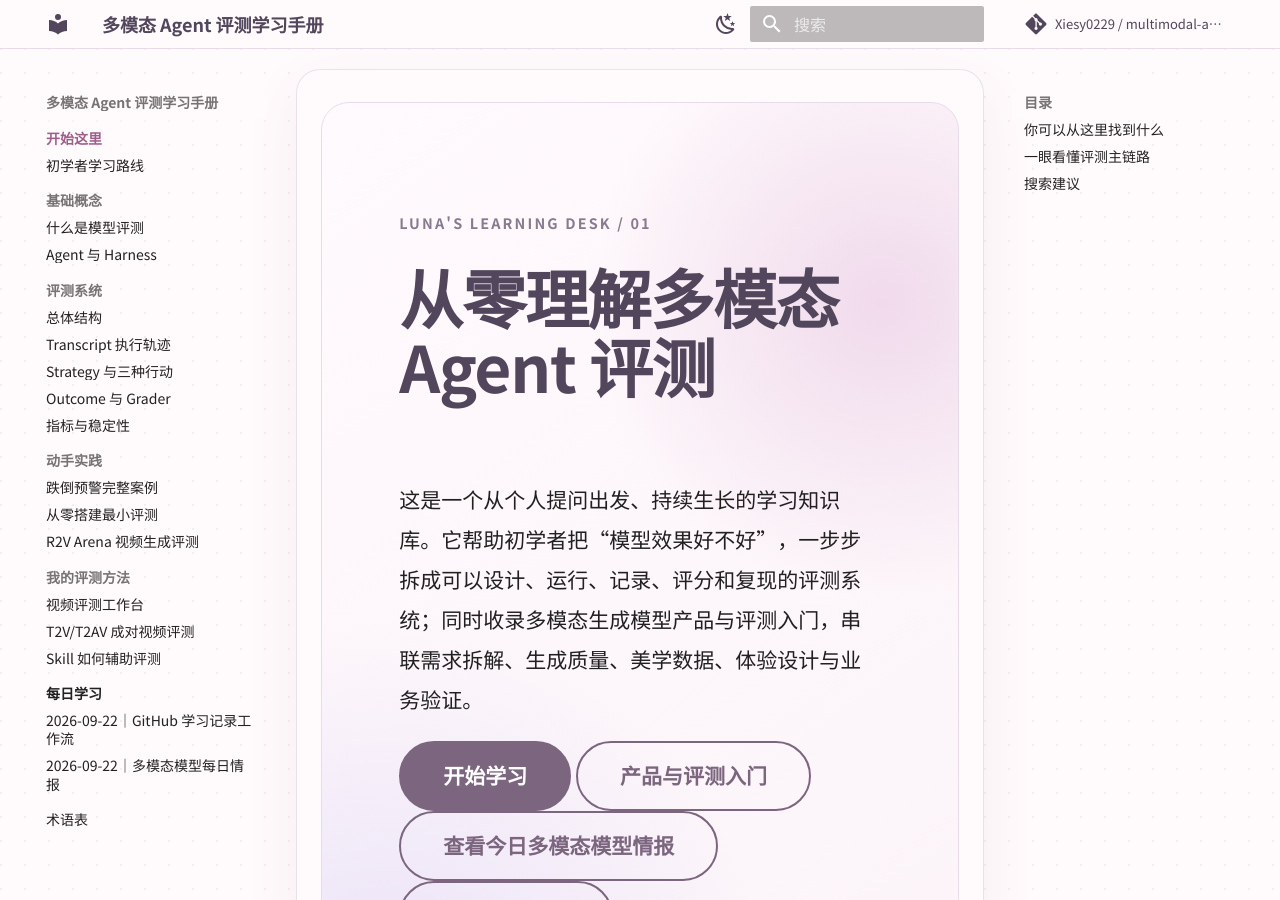
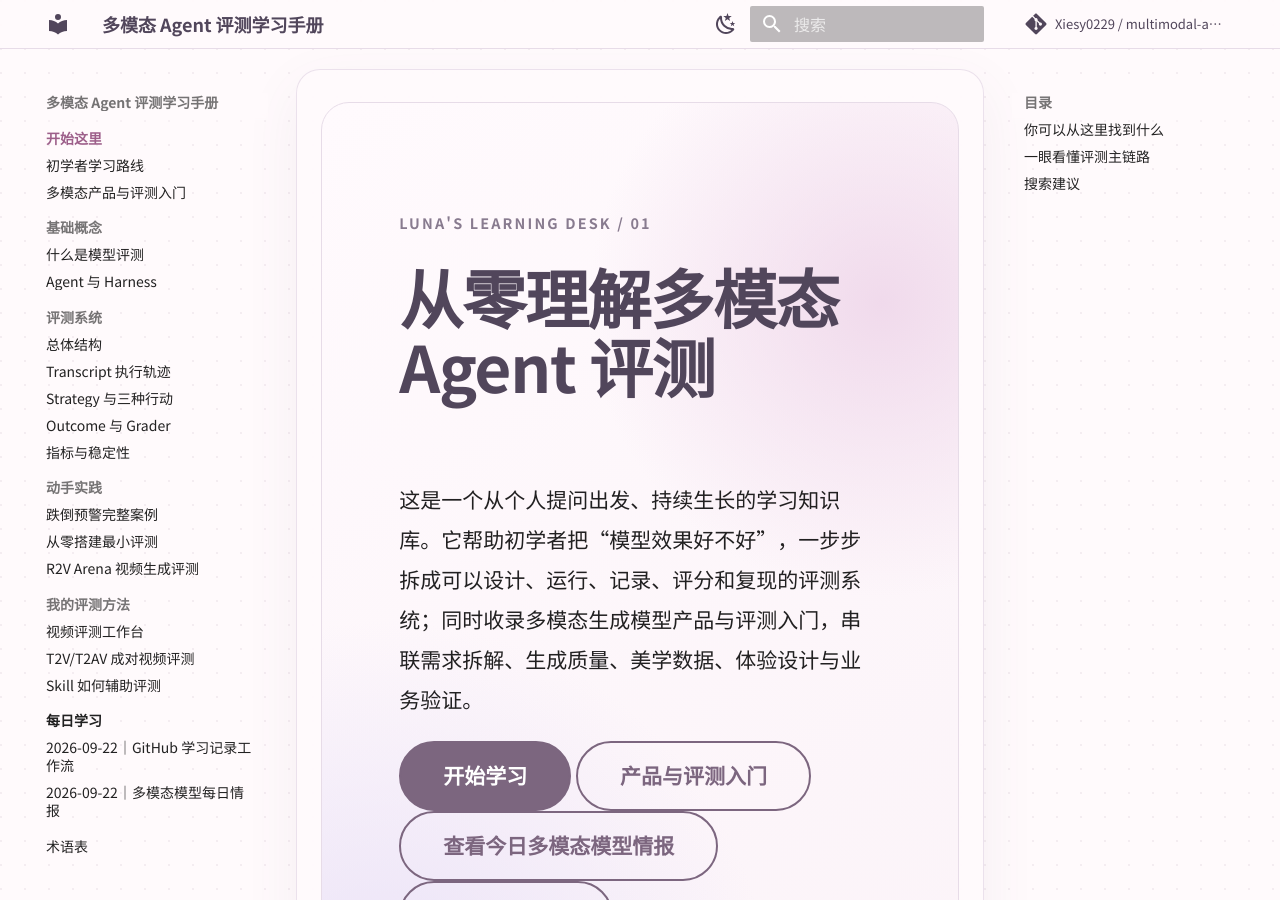
Before and after one commit to Xiesy0229/multimodal-agent-evaluation-handbook, an MkDocs documentation site: the page built from docs/index.md, in a window 1280 px wide and 900 px high. Built offline with MkDocs 1.6.1 and Material for MkDocs 9.7.7, drawn with Linux system fonts in a browser that asks for light colours; comment, search, counter and statistics services are not loaded.

Commit message:
docs: add product evaluation guide to site navigation

```diff
--- a/mkdocs.yml
+++ b/mkdocs.yml
@@ -1,5 +1,5 @@
 site_name: 多模态 Agent 评测学习手册
-site_description: 从模型评测基础到多模态 Agent 评测系统搭建的个人学习知识库
+site_description: 从模型评测基础、多模态生成模型产品与评测，到多模态 Agent 评测系统搭建的个人学习知识库
 site_author: Luna Xie
 site_url: https://xiesy0229.github.io/multimodal-agent-evaluation-handbook/
 repo_url: https://github.com/Xiesy0229/multimodal-agent-evaluation-handbook
@@ -77,6 +77,7 @@ nav:
   - 开始这里:
       - 首页: index.md
       - 初学者学习路线: learning-path.md
+      - 多模态产品与评测入门: learning-notes/multimodal-product-evaluation-field-guide.md
   - 基础概念:
       - 什么是模型评测: foundations/model-evaluation.md
       - Agent 与 Harness: foundations/agent-and-harness.md
```
